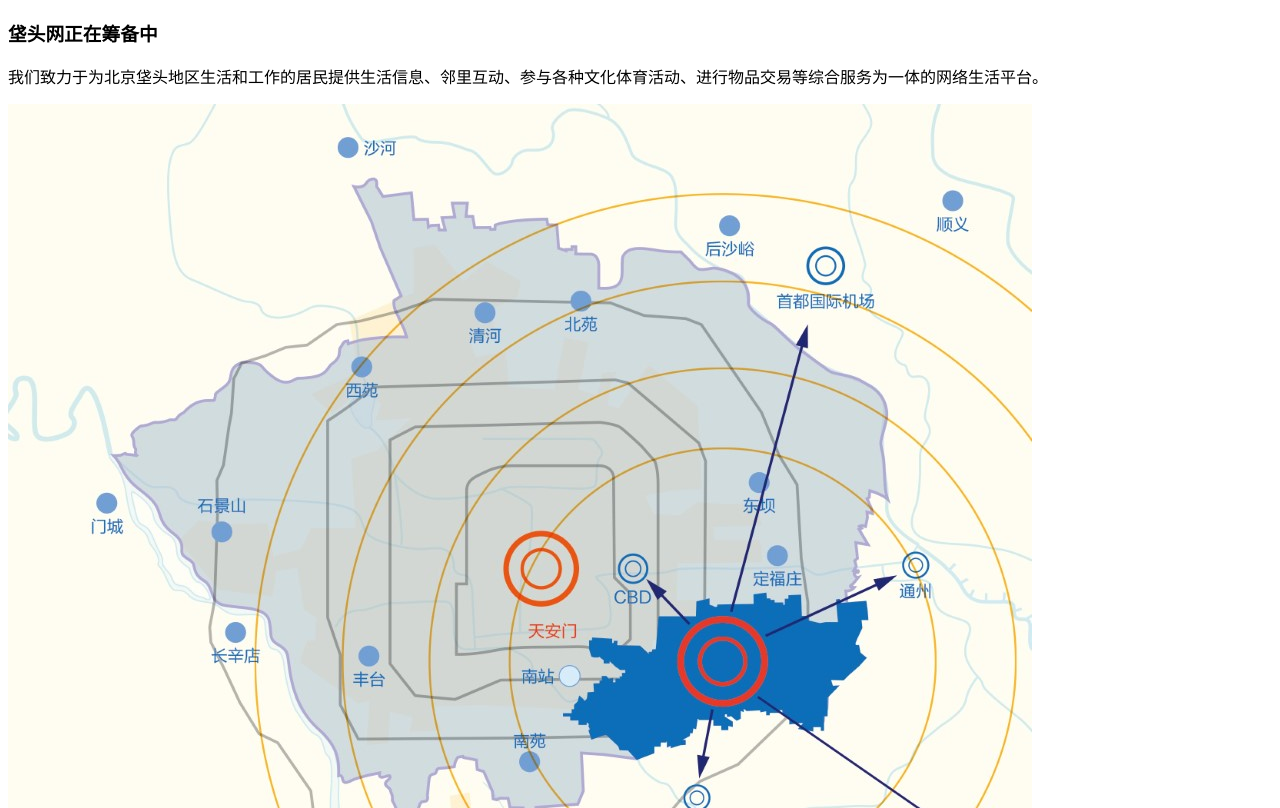
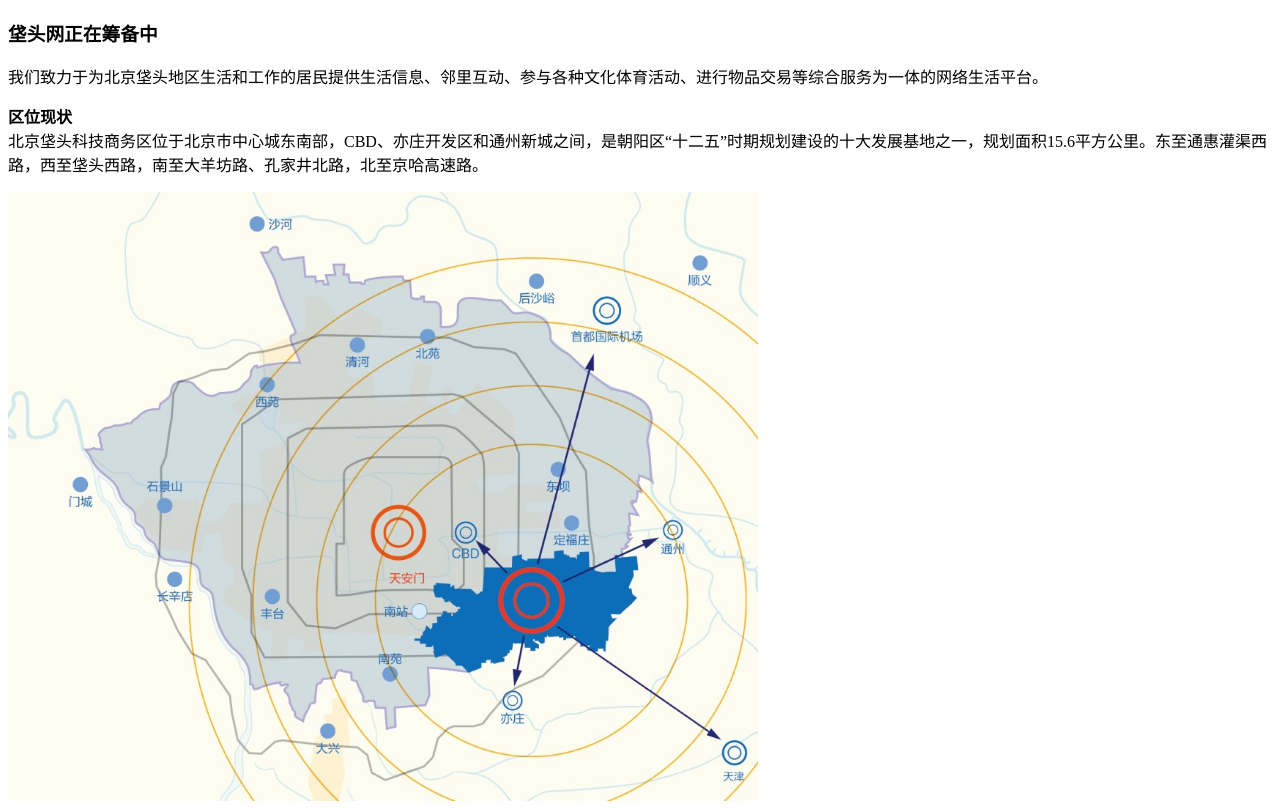
Before and after one commit to yanwo/fatou, a plain HTML site: page index.html in a window 1280 px wide. Shown: the top 808 px of the page. Drawn offline with Linux system fonts and the light colour scheme.

Commit message:
update
update

```diff
--- a/index.html
+++ b/index.html
@@ -19,13 +19,15 @@
 <p>
   我们致力于为北京垡头地区生活和工作的居民提供生活信息、邻里互动、参与各种文化体育活动、进行物品交易等综合服务为一体的网络生活平台。
 </p>
-<p>
-<img src="images/map.jpg" alt="区位地图" title="区位地图">
-</p>
+
 <p>
 <strong>区位现状</strong><br />
         北京垡头科技商务区位于北京市中心城东南部，CBD、亦庄开发区和通州新城之间，是朝阳区“十二五”时期规划建设的十大发展基地之一，规划面积15.6平方公里。东至通惠灌渠西路，西至垡头西路，南至大羊坊路、孔家井北路，北至京哈高速路。
-</p><p>
+</p>
+<p>
+<img src="images/map.jpg" alt="区位地图" title="区位地图" width="750">
+</p>
+<p>
 <strong>基础概况</strong><br />
         本区域是北京著名的老工业基地，聚集了焦化厂等一批国有大型化工企业，现大多已停产搬迁，焦化厂已被规划为工业旧址公园，目前建成有北京欢乐谷、酷车小镇、燕莎奥特莱斯、富力又一城等项目。
 </p><p>
```
